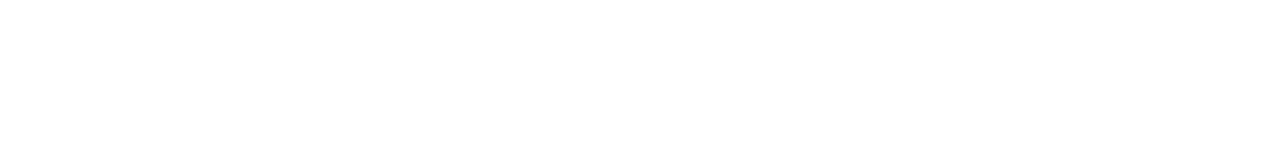
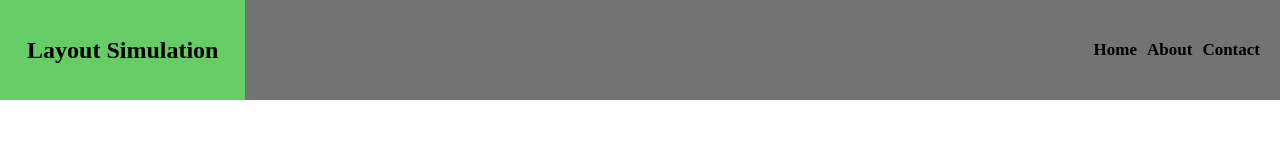
Before and after one commit to MicaBahurlet/CEPIT-activites, a plain HTML site: page Entregas/TrabajoN6/index.html in a window 1280 px wide. Drawn offline with Linux system fonts and the light colour scheme.

Commit message:
start layout personalizable

```diff
--- a/Entregas/TrabajoN6/Styles.css
+++ b/Entregas/TrabajoN6/Styles.css
@@ -3,3 +3,55 @@
     margin: 0;
     box-sizing: border-box;
 }
+
+nav{
+    width: 100%;
+    height: 100px;
+    display: flex;
+    justify-content: space-between;
+    align-items: center;
+}
+
+.logo{
+    width: 300px;
+    height: 100%;
+    display: flex;
+    justify-content: center;
+    align-items: center;
+    background-color: #66cc66;
+    padding: 10px;
+}
+
+.menu{
+    /* width: 300px; */
+    width: 100%;
+    height: 100%;
+    /* display: flex; */
+    justify-content: center;
+    align-items: center;
+    background-color: #737373;
+    padding: 10px;
+}
+
+.menu ul {
+    width: 100%;
+    height: 100%;
+    display: flex;
+    gap: 10px;
+    align-items: center;
+    justify-content: end;
+    padding: 10px;
+}
+
+.menu ul li {
+    list-style: none;
+    color: #fff;
+    font-weight: 600;
+    font-size: 17px;
+    cursor: pointer;
+}
+
+.menu ul a{
+    text-decoration: none;
+    color: black;
+}
--- a/Entregas/TrabajoN6/index.html
+++ b/Entregas/TrabajoN6/index.html
@@ -7,6 +7,19 @@
     <link rel="stylesheet" href="Styles.css">
 </head>
 <body>
+    <nav>
+        <div class="logo">
+            <h1>Layout Simulation</h1>
+        </div>
+
+        <div class="menu">
+            <ul>
+                <li><a href="#home">Home</a></li>
+                <li><a href="#about">About</a></li>
+                <li><a href="#contact">Contact</a></li>
+            </ul>
+        </div>
+    </nav>
 
 
 
```
